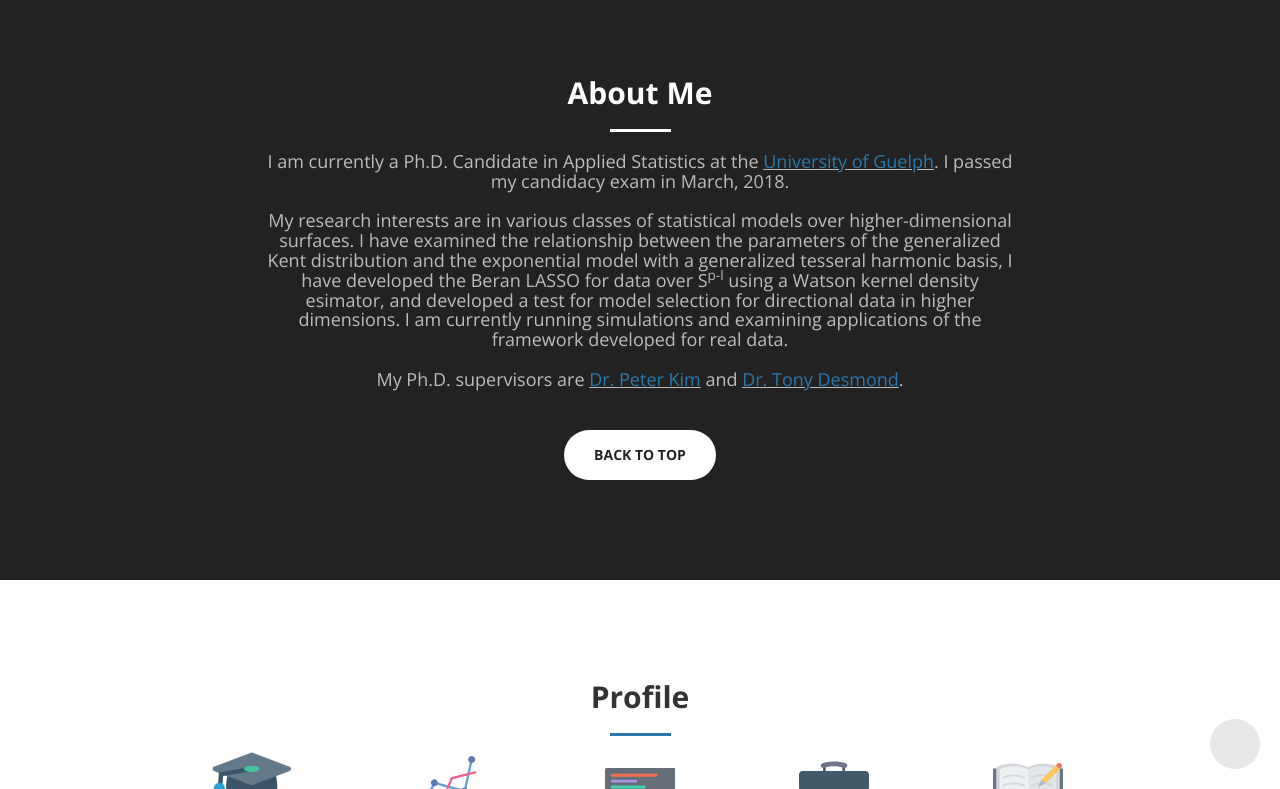
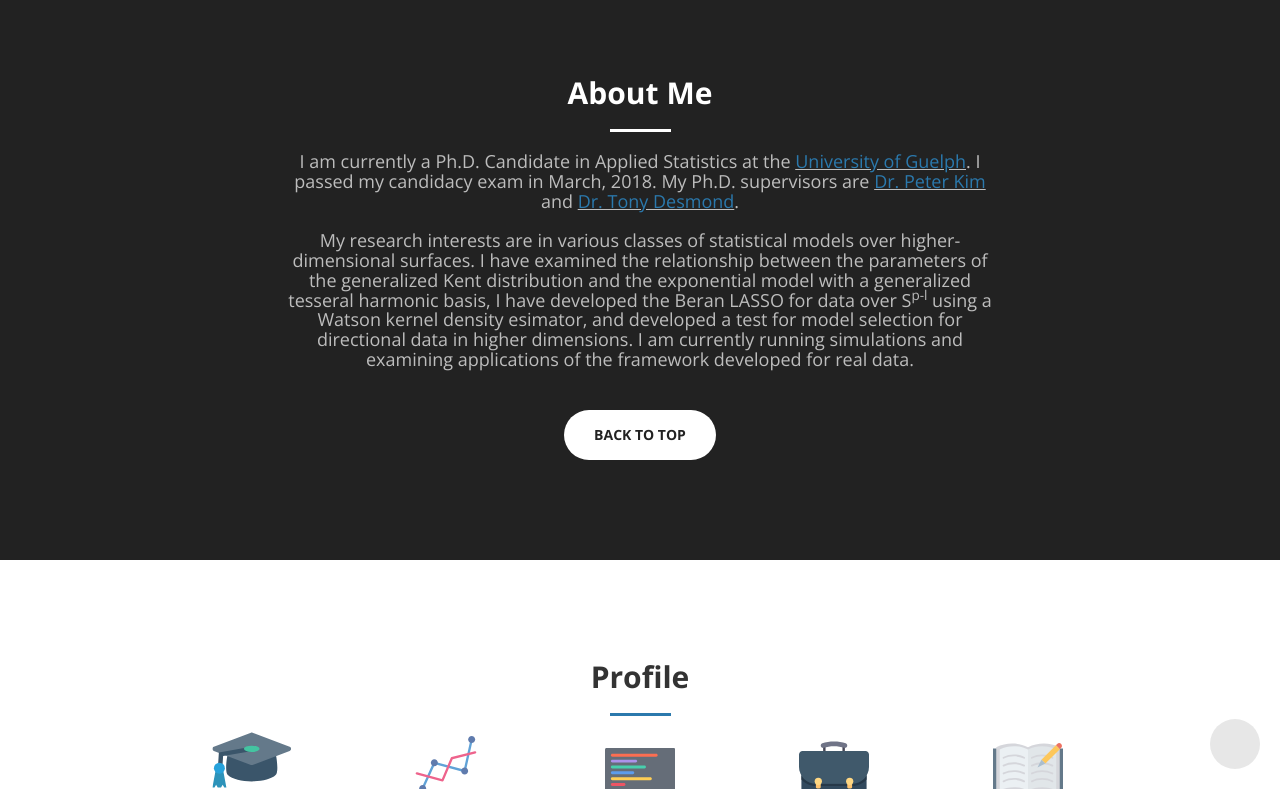
Before and after one commit to nishanmudalige/nishanmudalige.github.io, a Jekyll site: the page built from index.html, in a window 1280 px wide and 900 px high, scrolled down 813 px, cut to the strip 111-900 px from the top of the window. Built offline with Jekyll 4.4.1, drawn with Linux system fonts in a browser that asks for light colours; nearby versions of some CDN libraries; some web fonts are replaced.

Commit message:
Update about.html

```diff
--- a/_includes/about.html
+++ b/_includes/about.html
@@ -4,10 +4,12 @@
     <div class="row text-center">
       <h2 class="section-heading"><b> About Me </b></h2>
       <hr class="light">
-      <h4 class="text-faded" style="padding-left:6em; padding-right:6em; margin: 0 auto">
+      <h4 class="text-faded" style="padding-left:7em; padding-right:7em; margin: 0 auto">
         I am currently a Ph.D. Candidate in Applied Statistics at the
         <u><a href="https://www.uoguelph.ca">University of Guelph</a></u>.
         I passed my candidacy exam in March, 2018.
+        My Ph.D. supervisors are <u><a href="https://mathstat.uoguelph.ca/people/kim">Dr. Peter Kim</a></u>
+        and <u><a href="https://mathstat.uoguelph.ca/people/desmond">Dr. Tony Desmond</a></u>.
         <br/>
         <br/>
         My research interests are in various classes of statistical models over higher-dimensional surfaces.
```
Also changed, not shown: other parts of _includes/about.html (+0 -4 lines).
